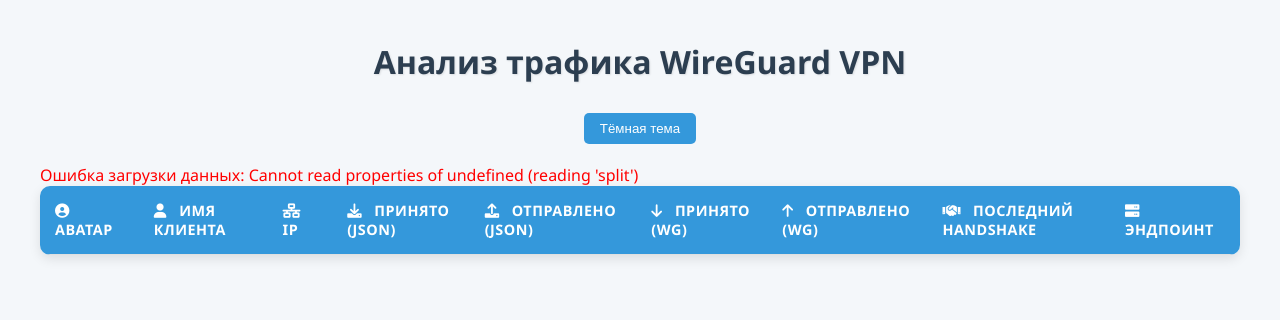
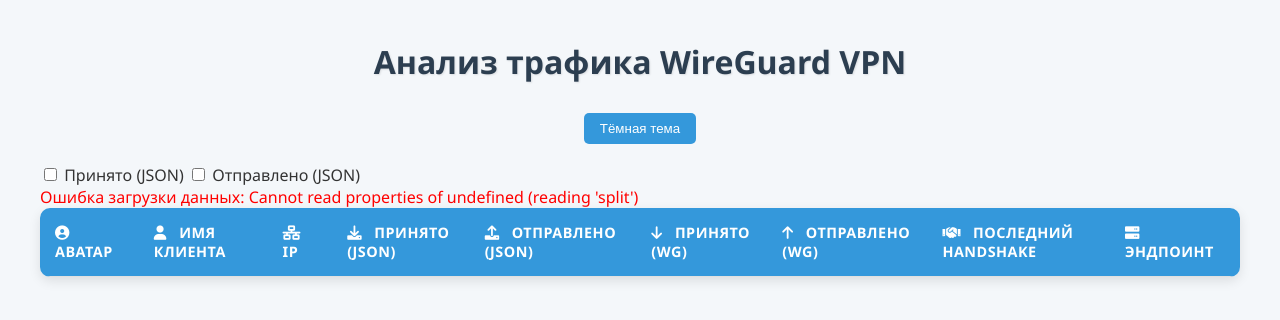
Before and after one commit to ShizZzik/vpn_traffic_analyzer, a Flask app: page / in a window 1280 px wide. Shown: the top 320 px of the page. Run offline with Flask 3, Linux system fonts and the light colour scheme; the visitor is signed in with stand-in values (Sample User, id 1); lists and menus that the app fills with data are empty.

Commit message:
Update index.html

```diff
--- a/templates/index.html
+++ b/templates/index.html
@@ -9,6 +9,10 @@
 <body>
     <h1>Анализ трафика WireGuard VPN</h1>
     <button id="themeToggle" class="theme-btn">Тёмная тема</button>
+    <div class="column-toggles">
+        <label><input type="checkbox" id="toggleDataReceived"> Принято (JSON)</label>
+        <label><input type="checkbox" id="toggleDataSent"> Отправлено (JSON)</label>
+    </div>
     <div id="error" style="color: red;"></div>
     <table id="trafficTable">
         <thead>
@@ -16,11 +20,11 @@
                 <th data-sort="avatar"><i class="fas fa-user-circle"></i> Аватар</th>
                 <th data-sort="clientName"><i class="fas fa-user"></i> Имя клиента</th>
                 <th data-sort="allowedIps"><i class="fas fa-network-wired"></i> IP</th>
-                <th data-sort="dataReceived"><i class="fas fa-download"></i> Принято (JSON)</th>
-                <th data-sort="dataSent"><i class="fas fa-upload"></i> Отправлено (JSON)</th>
+                <th data-sort="dataReceived" class="toggleable" data-column="dataReceived"><i class="fas fa-download"></i> Принято (JSON)</th>
+                <th data-sort="dataSent" class="toggleable" data-column="dataSent"><i class="fas fa-upload"></i> Отправлено (JSON)</th>
                 <th data-sort="transferRx"><i class="fas fa-arrow-down"></i> Принято (wg)</th>
                 <th data-sort="transferTx"><i class="fas fa-arrow-up"></i> Отправлено (wg)</th>
-                <th data-sort="latestHandshake"><i class="fas fa-handshake"></i> Последний handshake</th>
+                <th data-sort="latestHandshakeTimestamp"><i class="fas fa-handshake"></i> Последний handshake</th>
                 <th data-sort="endpoint"><i class="fas fa-server"></i> Эндпоинт</th>
             </tr>
         </thead>
```
